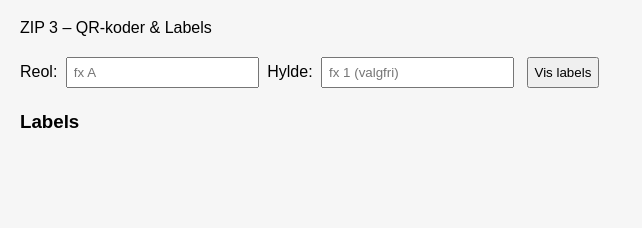
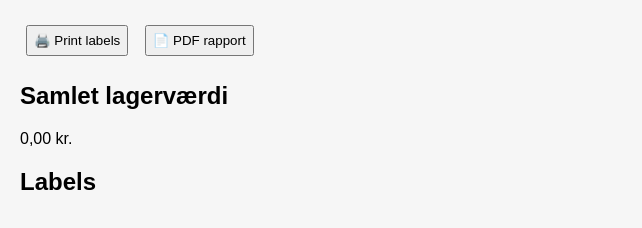
Before and after one commit to Um238/CellarCount_2026, a plain HTML site: page index.html in a window 1280 px wide. Shown: the part 62-290 px from the top of the page, without its empty margins (0-642 px from the left). Drawn offline with nearby package versions, Linux system fonts and the light colour scheme.

Commit message:
Add files via upload

```diff
--- a/index.html
+++ b/index.html
@@ -2,76 +2,74 @@
 <html lang="da">
 <head>
 <meta charset="UTF-8">
-<title>CellarCount 2026 – QR & Labels</title>
+<title>CellarCount 2026 – Rapporter & Print</title>
 <style>
 body{font-family:Arial;margin:20px;background:#f6f6f6}
 table{border-collapse:collapse;width:100%;background:#fff}
 th,td{border:1px solid #ccc;padding:6px}
 th{background:#eee}
-input,button,select{padding:6px;margin:4px}
+button{padding:6px;margin:6px}
 .label{border:1px solid #000;padding:8px;margin:6px;width:260px;display:inline-block}
+@media print {
+  body * { visibility: hidden; }
+  #labels, #labels * { visibility: visible; }
+  #labels { position: absolute; left: 0; top: 0; }
+}
 </style>
 <script src="https://cdn.jsdelivr.net/npm/qrcode/build/qrcode.min.js"></script>
+<script src="https://cdnjs.cloudflare.com/ajax/libs/jspdf/2.5.1/jspdf.umd.min.js"></script>
 </head>
 <body>
 
 <h1>🍷 CellarCount 2026</h1>
-<p>ZIP 3 – QR-koder & Labels</p>
 
-<label>Reol:
-<input id="filterReol" placeholder="fx A"></label>
-<label>Hylde:
-<input id="filterHylde" placeholder="fx 1 (valgfri)"></label>
-<button onclick="renderLabels()">Vis labels</button>
+<button onclick="printLabels()">🖨️ Print labels</button>
+<button onclick="generatePDF()">📄 PDF rapport</button>
 
-<h3>Labels</h3>
+<h2>Samlet lagerværdi</h2>
+<div id="total"></div>
+
+<h2>Labels</h2>
 <div id="labels"></div>
 
 <script>
 let wines = JSON.parse(localStorage.getItem("cellarcount2026")||"[]");
 
-function renderLabels(){
- const reol=document.getElementById("filterReol").value;
- const hylde=document.getElementById("filterHylde").value;
+function render(){
  const d=document.getElementById("labels");
  d.innerHTML="";
-
- const filtered = wines.filter(w=>
-  (!reol || w.reol===reol) &&
-  (!hylde || w.hylde===hylde)
- );
-
- if(filtered.length===0){
-  d.innerHTML="Ingen vine fundet";
-  return;
- }
-
- filtered.forEach(w=>{
+ let sum=0;
+ wines.forEach(w=>{
+  sum += (w.qty||0)*(w.price||0);
   const box=document.createElement("div");
   box.className="label";
-
-  const title=document.createElement("strong");
-  title.innerText=w.name;
-  box.appendChild(title);
-  box.appendChild(document.createElement("br"));
-
-  box.appendChild(document.createTextNode(
-   w.type+" – "+w.country+" "+w.region
-  ));
-  box.appendChild(document.createElement("br"));
-
-  box.appendChild(document.createTextNode(
-   "Reol "+w.reol+" · Hylde "+w.hylde
-  ));
-  box.appendChild(document.createElement("br"));
-
-  const canvas=document.createElement("canvas");
-  QRCode.toCanvas(canvas,w.vinId);
-  box.appendChild(canvas);
-
+  box.innerHTML=`<strong>${w.name}</strong><br>
+  ${w.type} – ${w.country}<br>
+  Reol ${w.reol} · Hylde ${w.hylde}<br>`;
+  const c=document.createElement("canvas");
+  QRCode.toCanvas(c,w.vinId);
+  box.appendChild(c);
   d.appendChild(box);
  });
+ document.getElementById("total").innerText =
+  sum.toLocaleString("da-DK",{style:"currency",currency:"DKK"});
 }
+
+function printLabels(){ window.print(); }
+
+function generatePDF(){
+ const { jsPDF } = window.jspdf;
+ const pdf = new jsPDF();
+ let y=10;
+ wines.forEach(w=>{
+  pdf.text(`${w.name} – ${w.qty} stk – ${w.price} kr.`,10,y);
+  y+=8;
+  if(y>280){ pdf.addPage(); y=10; }
+ });
+ pdf.save("CellarCount_2026_Rapport.pdf");
+}
+
+render();
 </script>
 </body>
 </html>
```
